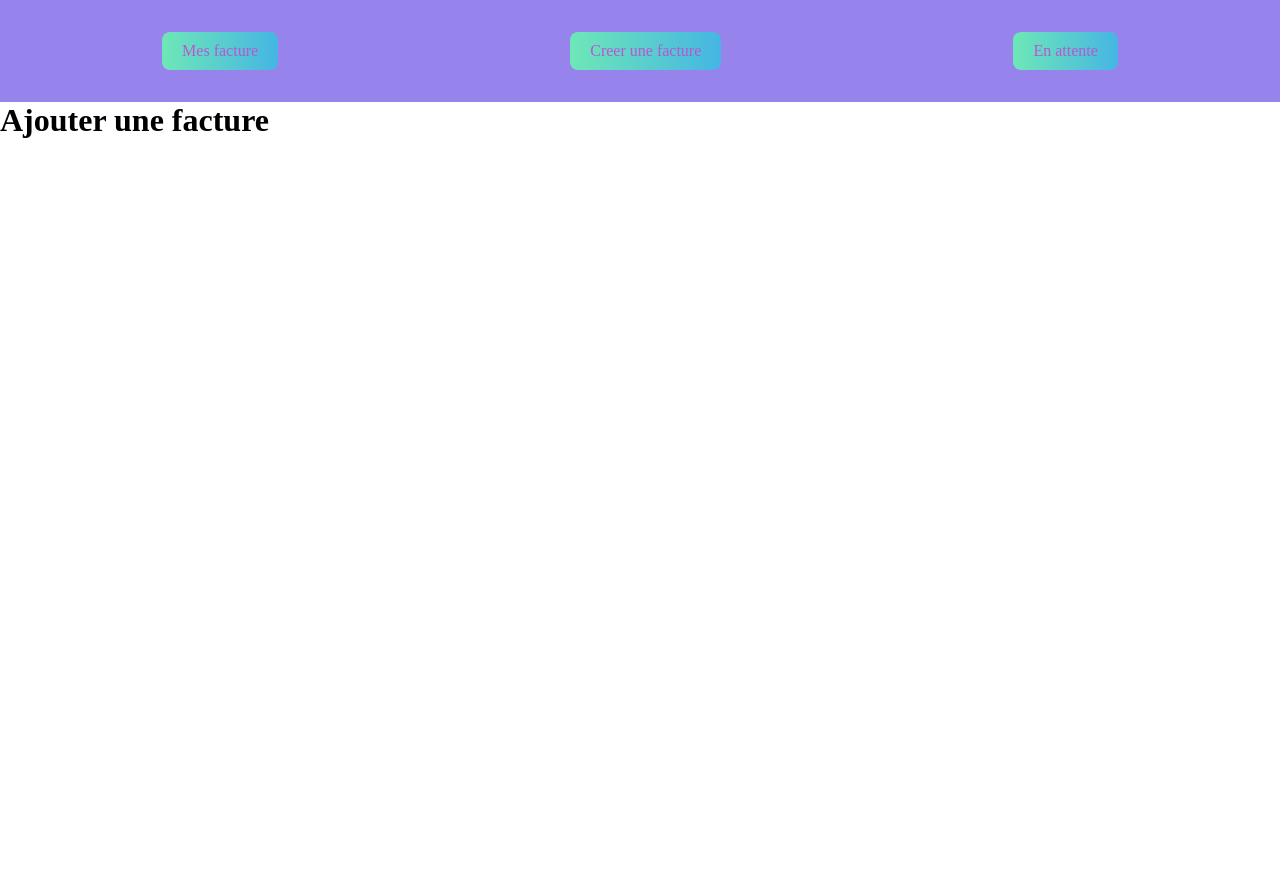
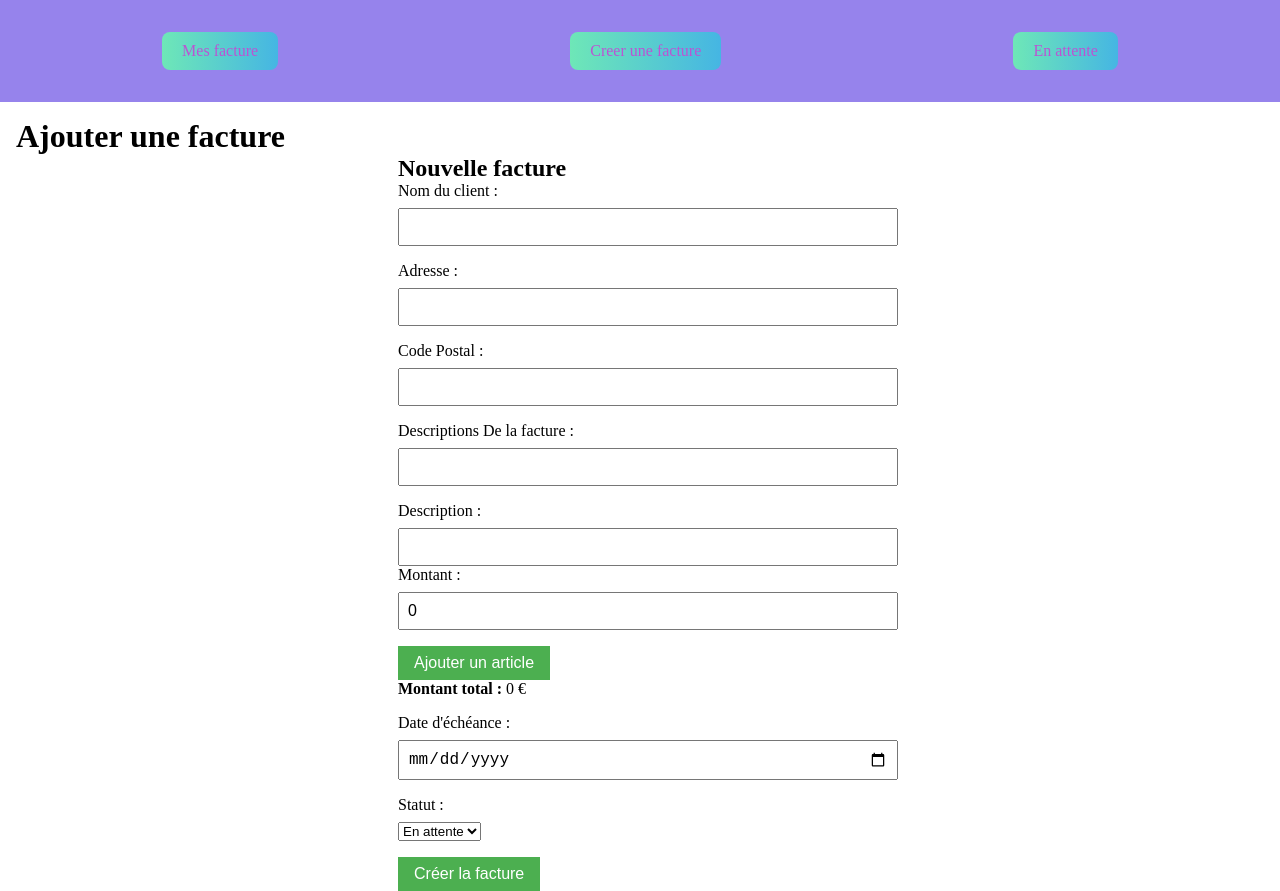
Before and after one commit to GareFunkle/vue-invoice, a Vue app: page /add-invoices in a window 1280 px wide. Before the commit the page ends 800 px from the top, so only its background shows below. Built offline with nearby package versions, Linux system fonts and the light colour scheme.

Commit message:
create th db in firebase , create a component form for addInvoice and add my invoice in Invoices.vue

```diff
--- a/package.json
+++ b/package.json
@@ -9,6 +9,7 @@
     "preview": "vite preview"
   },
   "dependencies": {
+    "firebase": "^9.21.0",
     "vue": "^3.2.47",
     "vue-router": "^4.1.6"
   },
--- a/src/App.vue
+++ b/src/App.vue
@@ -17,10 +17,15 @@ export default {
 </script>
 
 
-<style lang="scss">
+<style lang="scss" >
 * {
   padding: 0;
   margin: 0;
   box-sizing: border-box;
 }
+
+main {
+  margin-top: 1rem;
+  margin-left: 1rem;
+}
 </style>
--- /dev/null
+++ b/src/components/Card/InvoicesCard.vue
@@ -0,0 +1,77 @@
+<template>
+    <main>
+
+        <div class="invoice">
+            <h3 class="invoice__title margin">{{ invoices.titleInvoice }}</h3>
+            <p class="invoice__clientName margin">{{ invoices.clientName }}</p>
+            <p class="invoice__date margin">{{ invoices.dueDate }}</p>
+            <p class="invoice__number margin">{{ invoices.invoiceNumber }}</p>
+            <p class="invoice__status margin" :class="{
+                'status-paid': invoices.status === 'Payée',
+                'status-pending': invoices.status === 'En attente'
+            }">{{ invoices.status }}</p>
+            <p class="invoice__amount margin">{{ invoices.totalAmount }} €</p>
+        </div>
+
+    </main>
+</template>
+
+<script>
+export default {
+    name: "InvoicesCard",
+    props: {
+        invoices: Object
+    }
+
+}
+</script>
+
+<style lang="scss">
+.invoice {
+    display: flex;
+    flex-direction: column;
+    align-items: center;
+    justify-content: center;
+    padding: 1rem;
+    border: 1px solid orange;
+
+
+
+    .invoice__title {
+        background: yellow;
+        padding: 1rem;
+        font-weight: bold;
+    }
+
+    .invoice__date {
+        font-size: 0.8rem;
+    }
+
+    .invoice__number {
+        font-size: 0.8rem;
+    }
+
+    .invoice__status {
+        font-size: 0.9rem;
+    }
+
+    .invoice__amount {
+        font-size: 1.2rem;
+    }
+
+    .margin {
+        padding: 0.5rem;
+    }
+
+}
+
+.status-paid {
+    background: green;
+    color: white;
+}
+
+.status-pending {
+    background: orange;
+    color: white;
+}
+</style>
--- /dev/null
+++ b/src/components/Form/InvoiceForm.vue
@@ -0,0 +1,161 @@
+<template>
+    <div class="invoice-form">
+        <h2>Nouvelle facture</h2>
+        <form @submit.prevent="submitInvoice">
+            <div>
+                <label for="clientName">Nom du client :</label>
+                <input type="text" id="clientName" v-model="invoice.clientName" required />
+            </div>
+            <div>
+                <label for="clientAdress">Adresse :</label>
+                <input type="text" id="clientAdress" v-model="invoice.clientAdress" required />
+            </div>
+            <div>
+                <label for="clientPostal">Code Postal :</label>
+                <input type="text" id="clientPostal" v-model="invoice.clientPostal" required />
+            </div>
+            <div>
+                <label for="titleInvoice">Descriptions De la facture :</label>
+                <input type="text" id="titleInvoice" v-model="invoice.titleInvoice" required />
+            </div>
+            <div v-for="(item, index) in invoice.items" :key="index">
+                <label :for="'description-' + index">Description :</label>
+                <input type="text" :id="'description-' + index" v-model="item.description" required />
+                <label :for="'amount-' + index">Montant :</label>
+                <input type="number" :id="'amount-' + index" v-model="item.amount" step="0.01" required />
+                <button type="button" @click="removeItem(index)" v-if="index > 0">
+                    Supprimer
+                </button>
+            </div>
+            <button type="button" @click="addItem">Ajouter un article</button>
+            <div>
+                <strong>Montant total :</strong> {{ totalAmount }} €
+            </div>
+            <div>
+                <label for="dueDate">Date d'échéance :</label>
+                <input type="date" id="dueDate" v-model="invoice.dueDate" required />
+            </div>
+            <div>
+                <label for="status">Statut :</label>
+                <select id="status" v-model="invoice.status">
+                    <option value="En attente">En attente</option>
+                    <option value="Payée">Payée</option>
+                </select>
+            </div>
+            <button type="submit">Créer la facture</button>
+        </form>
+
+    </div>
+</template>
+
+<script>
+import { ref, reactive, computed } from "vue";
+import { db, collection } from "../../data/firebase/index";
+import { addDoc } from "firebase/firestore";
+
+export default {
+    name: "InvoiceForm",
+    setup() {
+        const invoice = reactive({
+            clientName: "",
+            clientAdress: "",
+            clientPostal: "",
+            titleInvoice: "",
+            dueDate: "",
+            items: [
+                {
+                    description: "",
+                    amount: 0,
+                },
+            ],
+            status: "En attente",
+        });
+
+        const totalAmount = computed(() => {
+            return invoice.items.reduce((total, item) => total + Number(item.amount), 0);
+        });
+
+        const addItem = () => {
+            invoice.items.push({
+                description: "",
+                amount: 0,
+            });
+        };
+
+        const removeItem = (index) => {
+            invoice.items.splice(index, 1);
+        };
+
+        const submitInvoice = async () => {
+            try {
+                const invoiceNumber = "INV-" + Date.now();
+
+                invoice.invoiceNumber = invoiceNumber;
+
+                const calculatedTotalAmount = totalAmount.value;
+
+                invoice.totalAmount = calculatedTotalAmount;
+
+                const invoiceCollection = collection(db, "invoices");
+                await addDoc(invoiceCollection, invoice);
+                console.log("Facture ajoutée avec succès");
+            } catch (error) {
+                console.error("Erreur lors de l'ajout de la facture:", error);
+            }
+            resetForm();
+        };
+
+        const resetForm = () => {
+            invoice.clientName = "";
+            invoice.dueDate = "";
+            invoice.items = [
+                {
+                    description: "",
+                    amount: 0,
+                },
+            ];
+        };
+
+        return {
+            invoice,
+            addItem,
+            removeItem,
+            submitInvoice,
+            totalAmount,
+        };
+    },
+};
+</script>
+
+<style scoped>
+.invoice-form {
+    max-width: 500px;
+    margin: 0 auto;
+    display: flex;
+    flex-direction: column;
+}
+
+.invoice-form div {
+    margin-bottom: 1rem;
+}
+
+.invoice-form label {
+    display: block;
+    margin-bottom: 0.5rem;
+}
+
+.invoice-form input {
+    width: 100%;
+    padding: 0.5rem;
+    font-size: 1rem;
+}
+
+button {
+    background-color: #4CAF50;
+    border: none;
+    color: white;
+    padding: 0.5rem 1rem;
+    font-size: 1rem;
+    cursor: pointer;
+}
+</style>
--- /dev/null
+++ b/src/data/firebase/index.js
@@ -0,0 +1,17 @@
+import { initializeApp } from "firebase/app";
+import { getFirestore, collection } from "firebase/firestore";
+
+const firebaseConfig = {
+  apiKey: "AIzaSyByhM0fNtH3KWon7z58CK0vpOPtsP2dQ_s",
+  authDomain: "invoices-74d95.firebaseapp.com",
+  projectId: "invoices-74d95",
+  storageBucket: "invoices-74d95.appspot.com",
+  messagingSenderId: "440628235136",
+  appId: "1:440628235136:web:6b6ed171fb7f81661acf65",
+};
+
+const app = initializeApp(firebaseConfig);
+
+const db = getFirestore(app);
+
+export { db, collection };
--- a/src/views/AddInvoices.vue
+++ b/src/views/AddInvoices.vue
@@ -1,12 +1,17 @@
 <template>
     <main>
         <h1>Ajouter une facture</h1>
+        <InvoiceForm />
     </main>
 </template>
 
 <script>
+import InvoiceForm from '../components/Form/InvoiceForm.vue';
 export default {
-
+    name: "AddInvoices",
+    components: {
+        InvoiceForm
+    }
 }
 </script>
 
--- a/src/views/Invoices.vue
+++ b/src/views/Invoices.vue
@@ -1,15 +1,54 @@
 <template>
     <main>
-        <h1>
-            Voici mon logiciel de facturation en vue 3 + vite et firebase
-        </h1>
+        <h1>My Invoice</h1>
+        <div class="invoices__wrap">
+            <InvoicesCard v-for="(invoice, index) in invoices" :key="index" :invoices="invoice" />
+        </div>
     </main>
 </template>
 
 <script>
+import { onMounted, onUnmounted, ref } from "vue";
+import { db } from '../data/firebase/index'
+import { onSnapshot, query, collection } from "firebase/firestore";
+import InvoicesCard from '../components/Card/InvoicesCard.vue';
 export default {
+    name: "Invoices",
+    components: {
+        InvoicesCard
+    },
+    setup() {
+        const invoices = ref([]);
 
+        const makeData = async () => {
+            const invoiceCollection = collection(db, "invoices");
+            const q = query(invoiceCollection);
+
+            const unsubscribe = onSnapshot(q, (snapshot) => {
+                invoices.value = snapshot.docs.map((doc) => ({
+                    id: doc.id,
+                    ...doc.data(),
+                }));
+            });
+
+            onUnmounted(() => {
+                unsubscribe();
+            });
+        }
+
+        onMounted(makeData);
+
+        return { invoices };
+
+    }
 }
 </script>
 
-<style></style>
+<style lang="scss">
+.invoices__wrap {
+    display: grid;
+    grid-template-columns: repeat(5, 1fr);
+    grid-gap: 10px;
+    grid-auto-rows: minmax(100px, auto);
+}
+</style>
```
Also changed, not shown: 2 other files (tests, documents, lock files or other folders).
